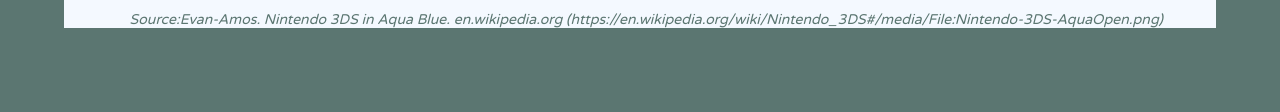
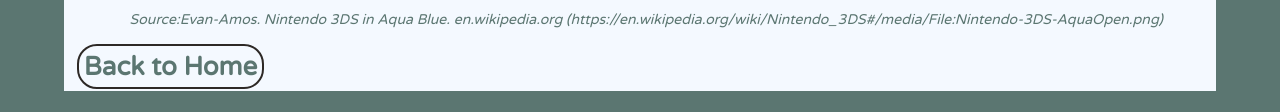
Before and after one commit to alaina-gowan/html-exam, a plain HTML site: page 3ds.html in a window 1280 px wide. Shown: the part 1226-1338 px from the top of the page. Before the commit the page ends 1278 px from the top, so only its background shows below. Drawn offline with Linux system fonts and the light colour scheme.

Commit message:
added home link

```diff
--- a/3ds.html
+++ b/3ds.html
@@ -61,6 +61,8 @@
             <p class="citation">Source:Evan-Amos. Nintendo 3DS in Aqua Blue. en.wikipedia.org
                 (https://en.wikipedia.org/wiki/Nintendo_3DS#/media/File:Nintendo-3DS-AquaOpen.png)</p>
         </ul>
+        <a href="index.html" class="home">Back to Home</a>
+        <br>
     </div>
 </body>
 
--- a/style.css
+++ b/style.css
@@ -41,6 +41,7 @@ ul {
     margin-bottom: 3vh;
     margin-left: 3vw;
     margin-right: 3vw;
+    padding-bottom:1.2vh;
 }
 
 html {
@@ -121,3 +122,11 @@ ol{
 ul{
     margin-left:1vw;
 }
+
+.home{
+    text-align:center;
+    font-size:26px;
+    border-radius:2.5vh;
+    border: .2vw solid #2D2926;
+    padding:5px;
+}
```
Also changed, not shown: dsi.html (+2 -0 lines), dslite.html (+2 -0 lines), new3ds.html (+2 -0 lines), ogds.html (+2 -0 lines).
